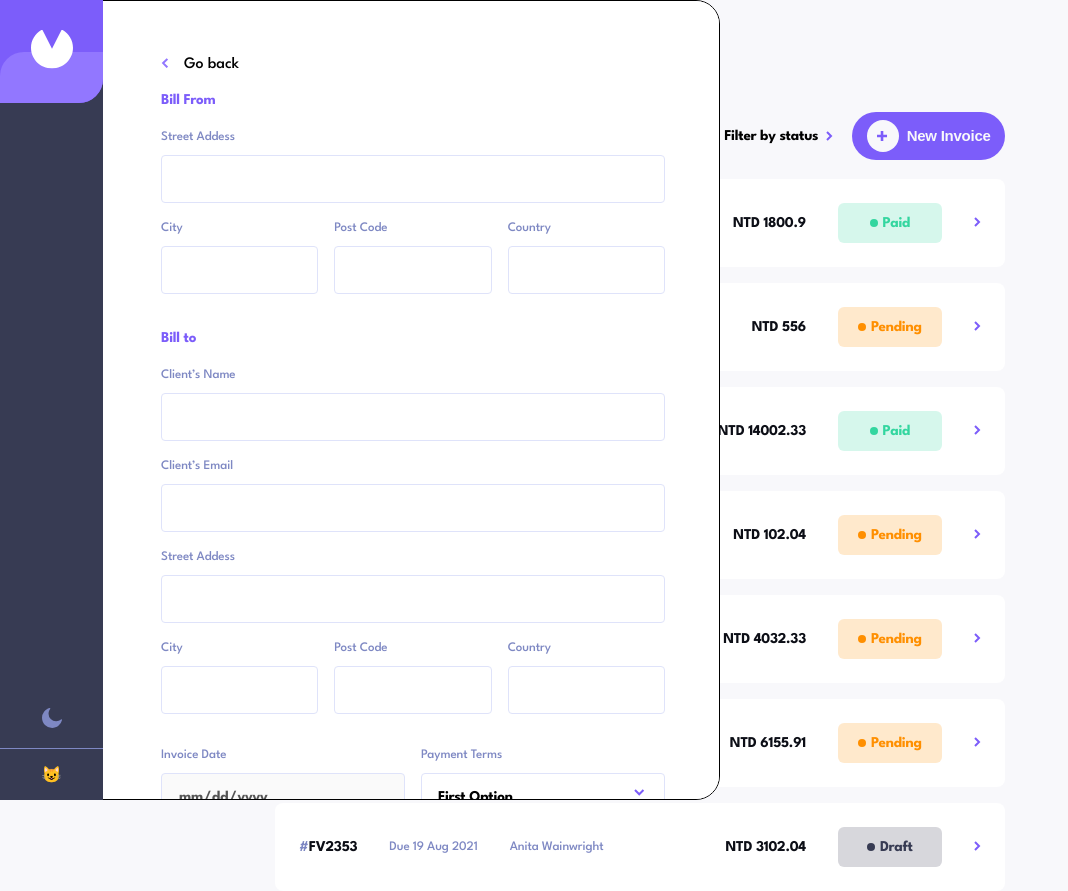
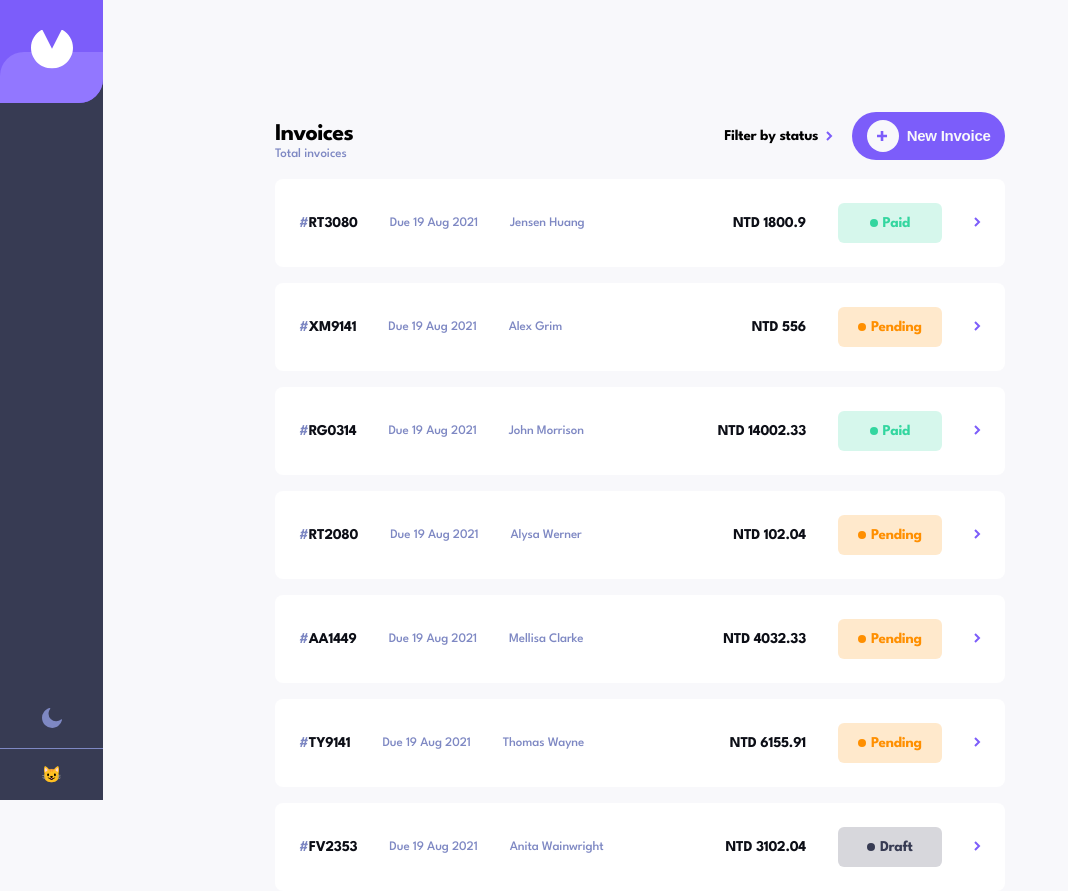
Before and after one commit to billybenntt/portfolio-project-6-invoice_app, a React (Vite) app: page / in a window 1280 px wide. Shown: the whole page, without its empty margins (0-1068 px from the left). Built offline with nearby package versions, Linux system fonts and the light colour scheme.

Commit message:
added react router

```diff
--- a/package.json
+++ b/package.json
@@ -15,7 +15,8 @@
     "react": "^18.2.0",
     "react-dom": "^18.2.0",
     "react-redux": "^9.1.0",
-    "@reduxjs/toolkit": "^2.0.1"
+    "@reduxjs/toolkit": "^2.0.1",
+    "react-router-dom": "^6.21.3"
   },
   "devDependencies": {
     "@types/react": "^18.2.43",
--- a/src/App.tsx
+++ b/src/App.tsx
@@ -1,18 +1,21 @@
-// import EmptyPage from "./pages/EmptyPage.tsx";
+import EmptyPage from "./pages/EmptyPage.tsx";
+import {BrowserRouter, Routes, Route} from 'react-router-dom'
 import InvoicesMainPage from "./pages/InvoicesMainPage.tsx";
 import InvoicesSinglePage from "./pages/invoicesSinglePage.tsx";
-import InvoiceForm from "./components/InvoiceForm.tsx";
+// import InvoiceForm from "./components/InvoiceForm.tsx";
+import Navbar from "./components/Navbar.tsx";
 
 function App() {
 
-    const isActive = true
-    const selectPage = isActive ? <InvoicesMainPage/> : <InvoicesSinglePage/>
     return (
-        <>
-            {selectPage}
-            {<InvoiceForm/>}
-
-        </>
+        <BrowserRouter>
+            <Navbar/>
+            <Routes>
+                <Route path='/' element={<InvoicesMainPage/>}/>
+                <Route path='invoice/:id' element={<InvoicesSinglePage/>}/>
+                <Route path='*' element={<EmptyPage/>}/>
+            </Routes>
+        </BrowserRouter>
     )
 }
 
--- a/src/components/InvoiceCard.tsx
+++ b/src/components/InvoiceCard.tsx
@@ -1,8 +1,8 @@
 import IconArrowLeft from '../assets/icon-arrow-left.svg'
+import Status from "./subcomponents/Status.tsx";
+import {Link} from "react-router-dom";
+
 // import sampleAllData from "../data/sampleAllData.tsx";
-
-
-import Status from "./subcomponents/Status.tsx";
 
 function InvoiceCard() {
     // const invoice = sampleAllData[2];
@@ -15,14 +15,16 @@ function InvoiceCard() {
                     <span>
                         <img src={IconArrowLeft} alt="icon-back"/>
                     </span>
-                    <h4>Go back</h4>
+                    <Link to={`/`}>
+                        <h4>Go back</h4>
+                    </Link>
                 </div>
 
 
                 <div className="invoice-card__header">
 
                     <div className="invoice-card__status">
-                            <p>Status</p>
+                        <p>Status</p>
                         <Status status="paid"/>
                     </div>
 
--- a/src/components/InvoiceForm.tsx
+++ b/src/components/InvoiceForm.tsx
@@ -7,7 +7,7 @@ import FormListItem from "./subcomponents/FormListItem.tsx";
 
 function InvoiceForm() {
 
-    const showBar = "show"
+    const showBar = ""
     const isEditing = true
 
     return (
--- a/src/components/subcomponents/InvoiceListItem.tsx
+++ b/src/components/subcomponents/InvoiceListItem.tsx
@@ -1,5 +1,6 @@
 import Status from "./Status.tsx";
 import IconArrowRight from '../../assets/icon-arrow-right.svg'
+import {Link} from 'react-router-dom'
 
 interface Invoice {
     id: string,
@@ -21,7 +22,9 @@ function InvoiceListItem(props: Invoice) {
 
             <div className="item__group">
                 <h4>
-                    <span className="text-light-1">#</span>{id}
+                    <Link to={`/invoice/${id}`}>
+                        <span className="text-light-1">#</span>{id}
+                    </Link>
                 </h4>
                 <p>{paymentDue && "Due  19 Aug 2021"}</p>
                 <p className="desktop">{clientName}</p>
--- a/src/pages/InvoicesMainPage.tsx
+++ b/src/pages/InvoicesMainPage.tsx
@@ -1,16 +1,12 @@
-import Navbar from "../components/Navbar.tsx";
 import InvoiceList from "../components/InvoiceList.tsx";
 
 function InvoicesMainPage() {
 
-    const isLoading = false
 
     return (
         <>
-            <Navbar/>
-
             <main className="main-container">
-                {isLoading ? <h1>Loading</h1> : <InvoiceList/>}
+                <InvoiceList/>
             </main>
         </>
     )
--- a/src/styles/output.css
+++ b/src/styles/output.css
@@ -27,6 +27,10 @@ ul {
 img {
   max-width: 100%;
   height: auto;
+}
+
+a {
+  all: unset;
 }
 
 .form__label {
@@ -744,7 +748,7 @@ body {
   border: 1px solid black;
   padding-top: 5.7rem;
   padding-left: 0;
-  z-index: 4;
+  z-index: -10;
 }
 .invoice-form .invoice-form-center {
   width: 327px;
@@ -788,6 +792,7 @@ body {
 
 .invoice-form.show {
   opacity: 1;
+  z-index: 4;
 }
 
 @media only screen and (min-width: 768px) {
--- a/src/styles/scss/_layout.scss
+++ b/src/styles/scss/_layout.scss
@@ -365,7 +365,7 @@ body {
   border: 1px solid black;
   padding-top: 5.7rem;
   padding-left: 0;
-  z-index: 4;
+  z-index: -10;
 
   .invoice-form-center {
     width: $max-w-sm;
@@ -427,6 +427,8 @@ body {
 
 .invoice-form.show {
   opacity: 1;
+    z-index: 4;
+
 }
 
 
--- a/src/styles/scss/_reset.scss
+++ b/src/styles/scss/_reset.scss
@@ -7,7 +7,6 @@
   margin: 0;
   box-sizing: border-box;
 }
-
 
 
 h1, h2, h3, h4, h5, h6 {
@@ -24,3 +23,7 @@ img {
   max-width: 100%;
   height: auto;
 }
+
+a {
+      all: unset;
+}
```
Also changed, not shown: 1 other file (tests, documents, lock files or other folders).
